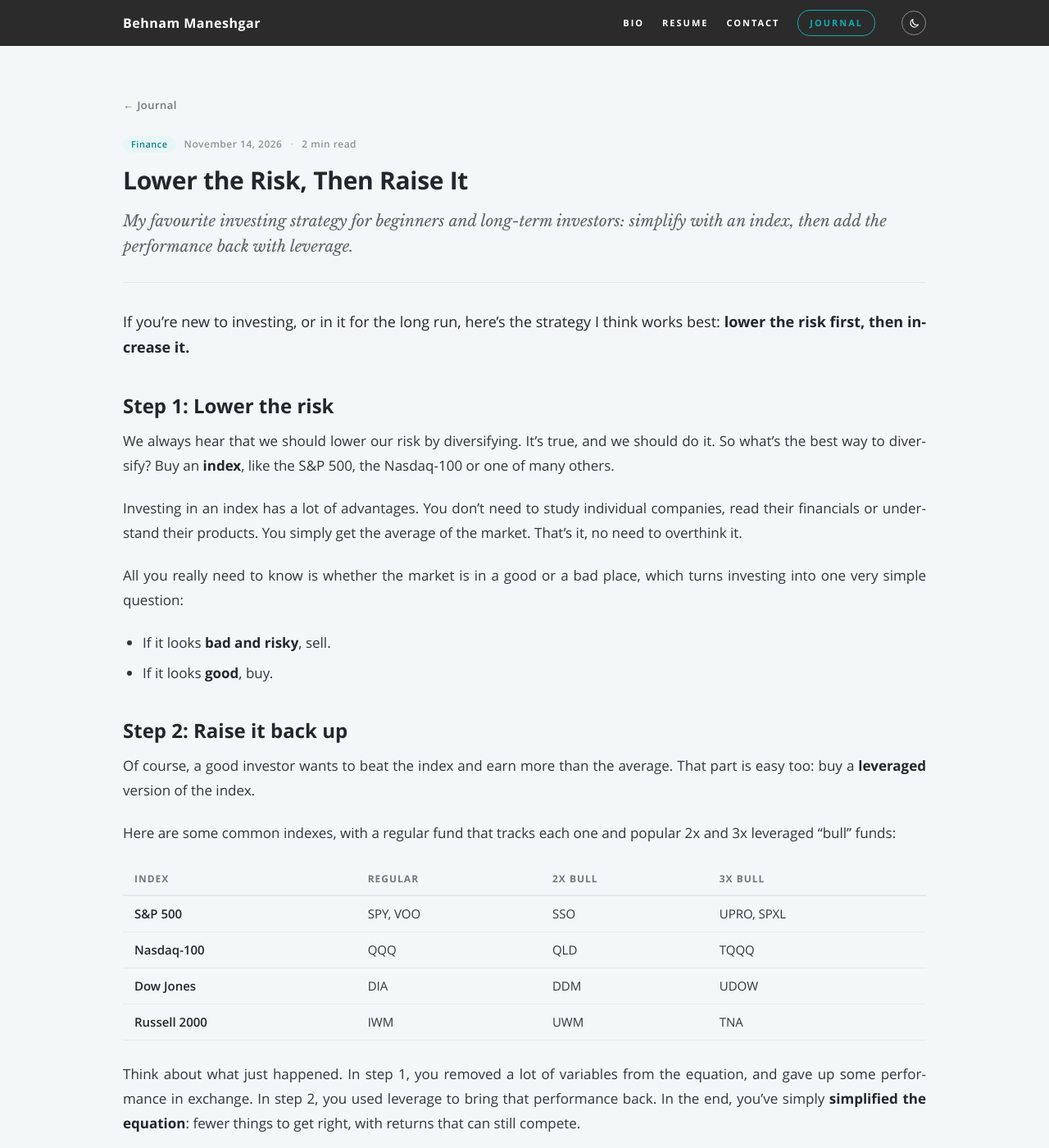
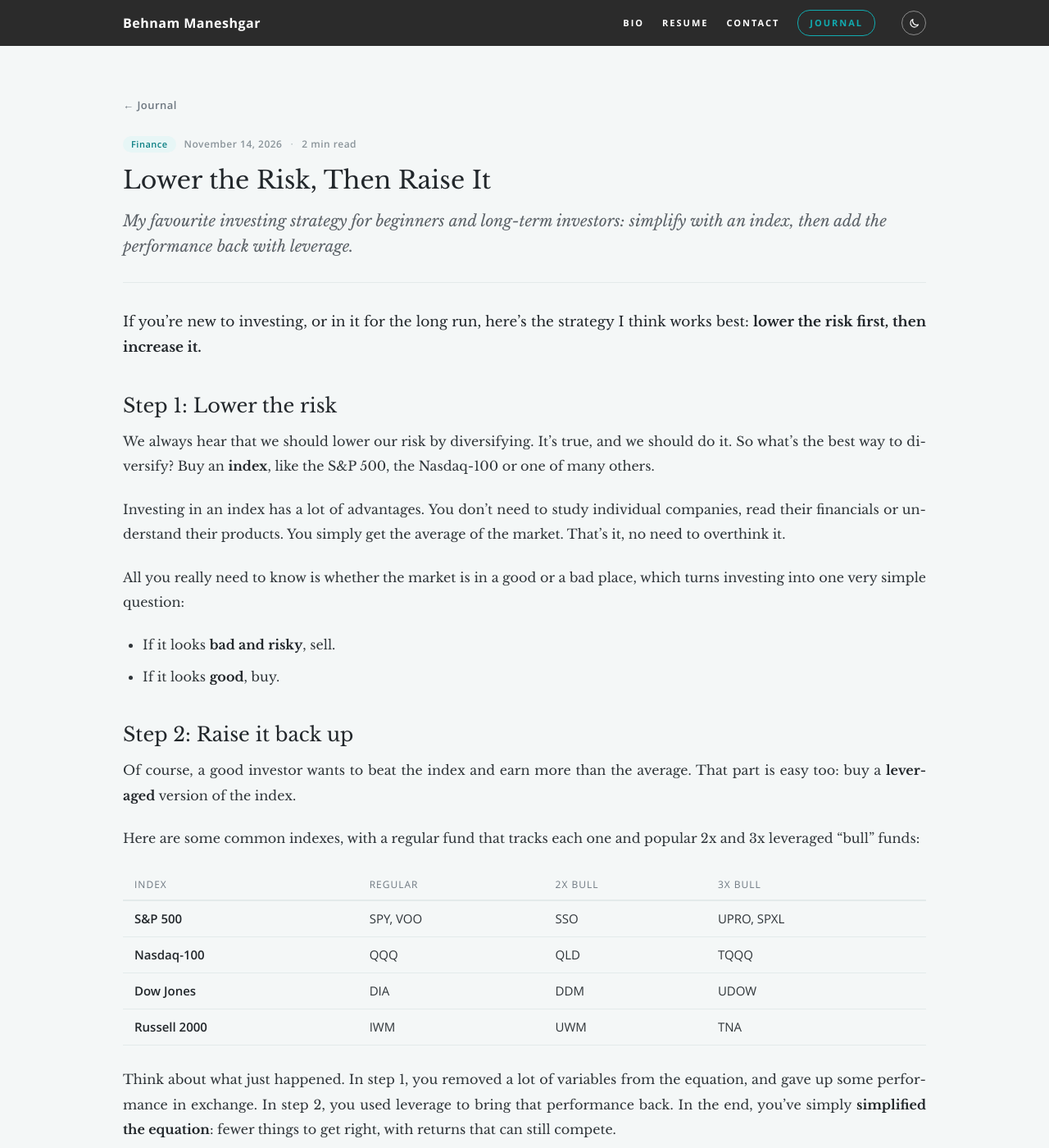
Before and after one commit to maneshgar/personal-website, a Jekyll site: the page built from _posts/2026-11-14-lower-the-risk-then-raise-it.md, in a window 1280 px wide and 1400 px high. Shown: the whole window at 82% size. Built offline with Jekyll 4.4.1, drawn with Linux system fonts in a browser that asks for light colours.

Commit message:
Journal posts in the Baskerville serif, matching the welcome and Bio
Co-Authored-By: Claude Opus 5.5 <noreply@anthropic.com>

```diff
--- a/css/journal.css
+++ b/css/journal.css
@@ -633,3 +633,29 @@ html.theme-dark .w-body td:first-child { color: #EEF2F4; }
 /* finance: rising chart on a green-to-teal tile */
 .is-icon.is-finance { background: linear-gradient(135deg, #3BC97A 0%, #1FB39A 50%, #11ABB0 100%); box-shadow: 0 6px 16px rgba(31, 179, 154, .32), inset 0 1px 0 rgba(255, 255, 255, .35); }
 header .hero-card-cover.is-icon.is-finance { background: linear-gradient(135deg, rgba(59, 201, 122, .85) 0%, rgba(31, 179, 154, .85) 50%, rgba(17, 171, 176, .85) 100%); }
+
+/* Journal posts in the Baskerville serif (matches the welcome headline and Bio) */
+.w-post-head h1 {
+   font-family: 'librebaskerville-regular', Georgia, serif;
+   font-weight: normal;
+   font-size: 30px;
+   line-height: 40px;
+   letter-spacing: 0;
+}
+.w-body, .w-body p, .w-body li {
+   font-family: 'librebaskerville-regular', Georgia, serif;
+   font-size: 16px;
+   line-height: 1.9;
+}
+.w-body > p:first-child { font-size: 17px; }
+.w-body h2, .w-body h3, .w-book-title {
+   font-family: 'librebaskerville-regular', Georgia, serif;
+   font-weight: normal;
+}
+.w-body strong, .w-body b { font-family: 'librebaskerville-bold', Georgia, serif; font-weight: normal; }
+.w-body em, .w-body i { font-family: 'librebaskerville-italic', Georgia, serif; font-style: normal; }
+.w-body table, .w-body td, .w-body th { font-family: 'opensans-regular', sans-serif; }
+@media only screen and (max-width: 600px) {
+   .w-post-head h1 { font-size: 24px; line-height: 32px; }
+   .w-body, .w-body p, .w-body li, .w-body > p:first-child { font-size: 15px; line-height: 1.85; }
+}
```
